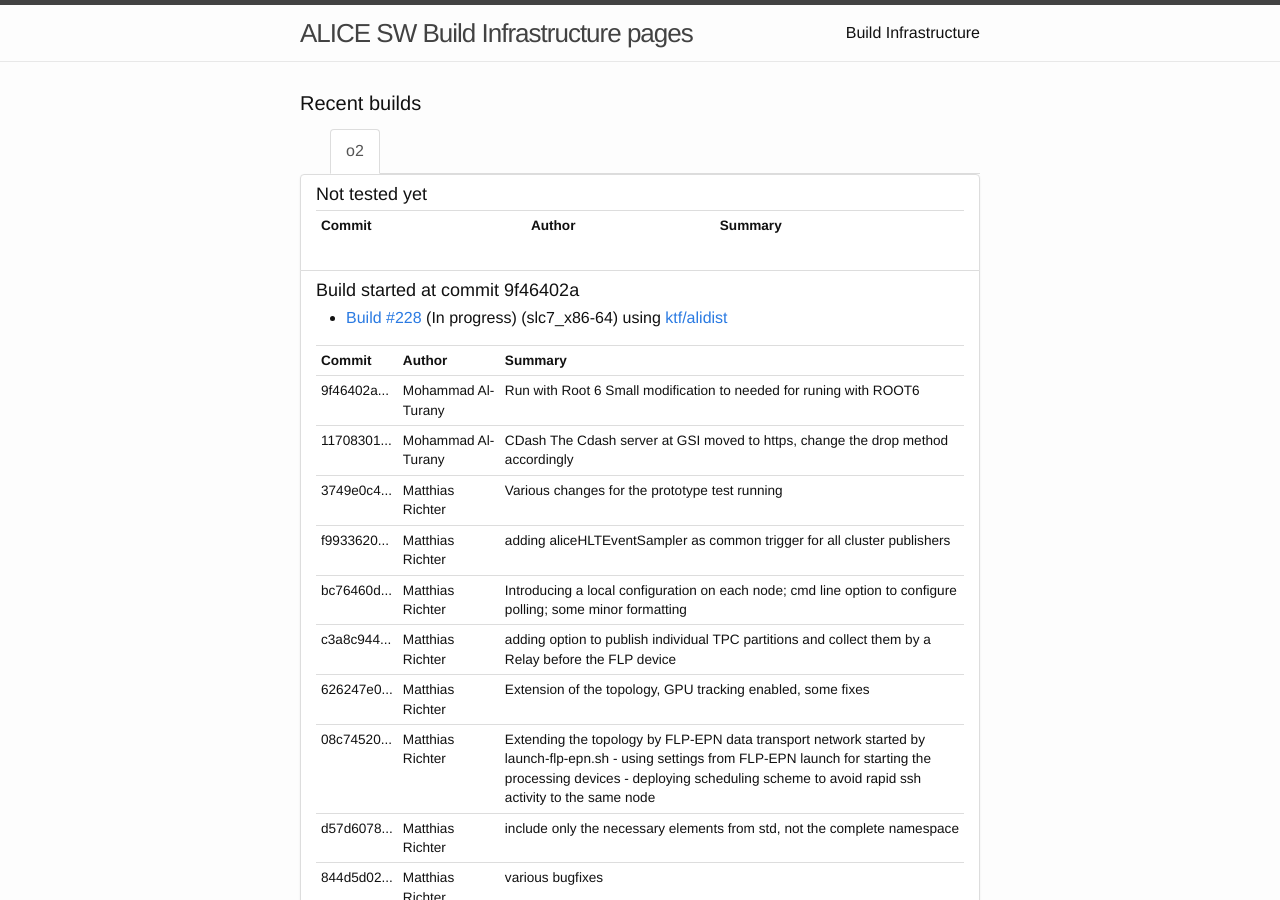
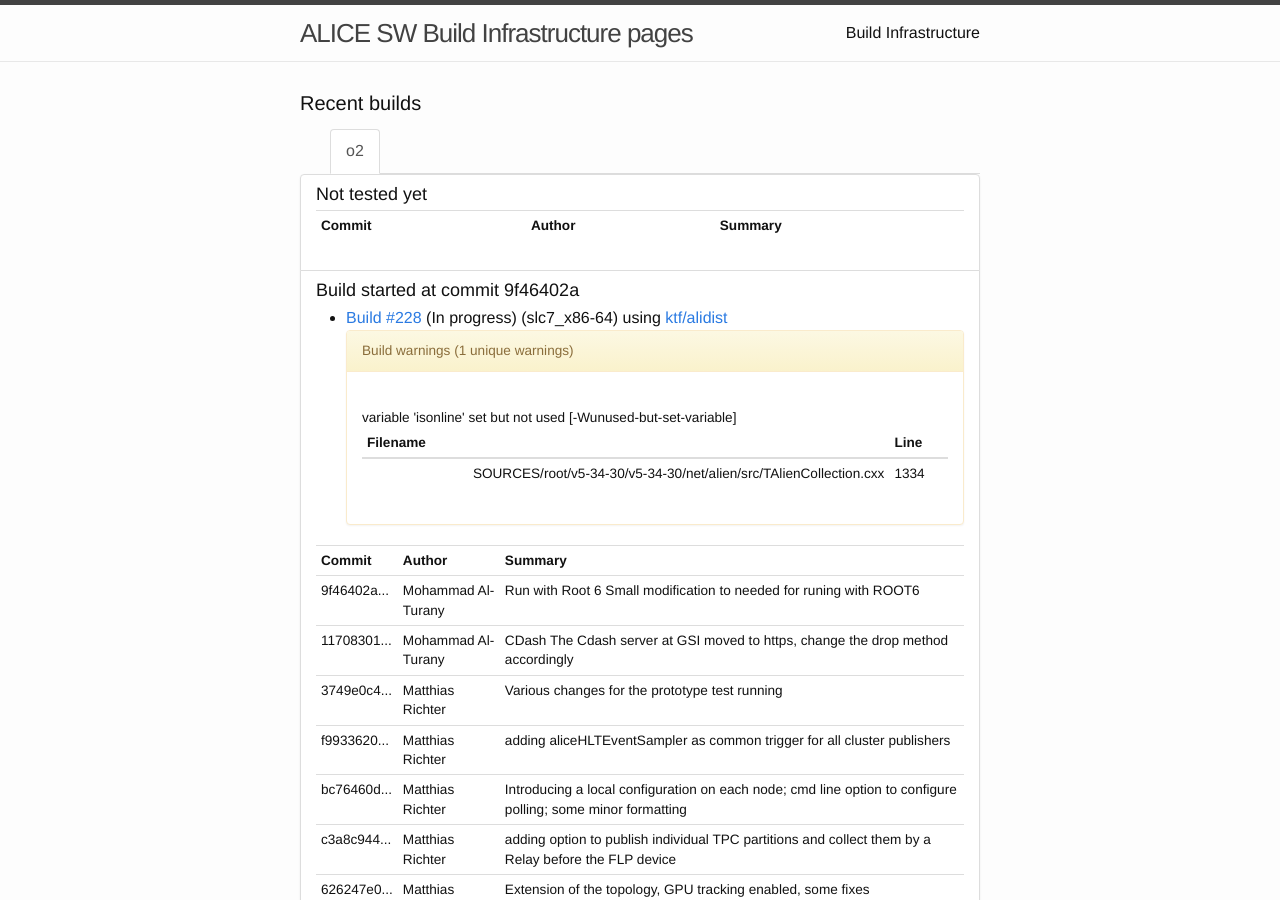
Before and after one commit to alisw/alisw.github.io, a Jekyll site: the page built from index.html, in a window 1280 px wide and 900 px high. Built offline with Jekyll 4.4.1, drawn with Linux system fonts in a browser that asks for light colours; nearby versions of some CDN libraries.

Commit message:
Updated results.

```diff
--- a/_data/build.json
+++ b/_data/build.json
@@ -81,6 +81,8 @@
                                 }
                               } ]
                             }
+                          }, {
+                            "key" : "compilation_warning"
                           } ]
                         }
                       } ]
--- a/_data/warnings.json
+++ b/_data/warnings.json
@@ -1 +1,24 @@
-{ }
+{
+  "aggregations" : {
+    "by_build" : {
+      "buckets" : [ {
+        "key" : "228",
+        "by_message" : {
+          "buckets" : [ {
+            "key" : "variable 'isonline' set but not used [-Wunused-but-set-variable]",
+            "filename" : {
+              "buckets" : [ {
+                "key" : "SOURCES/root/v5-34-30/v5-34-30/net/alien/src/TAlienCollection.cxx",
+                "line" : {
+                  "buckets" : [ {
+                    "key" : "1334"
+                  } ]
+                }
+              } ]
+            }
+          } ]
+        }
+      } ]
+    }
+  }
+}
```
